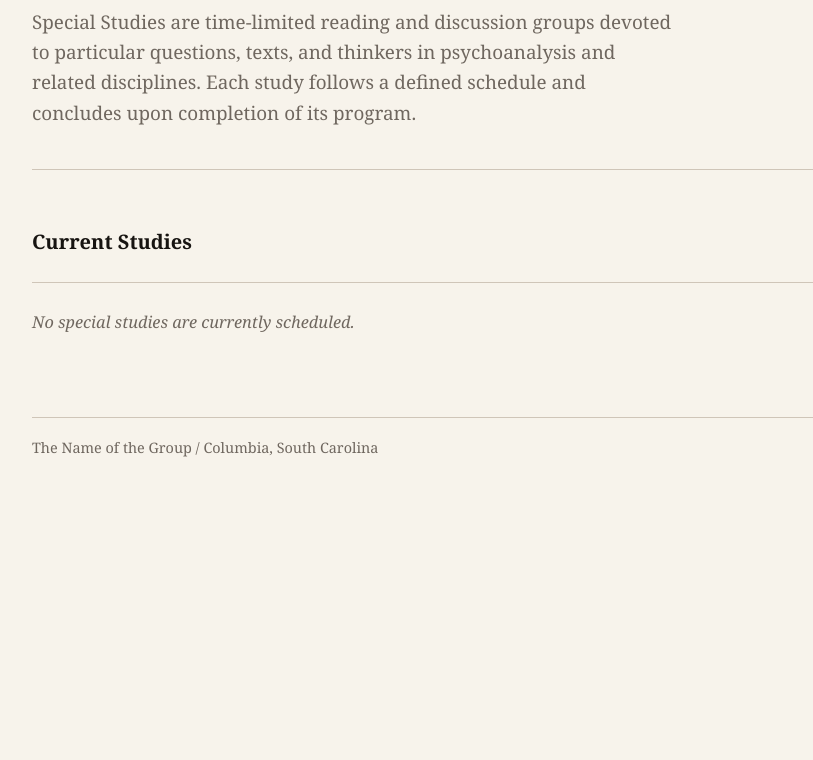
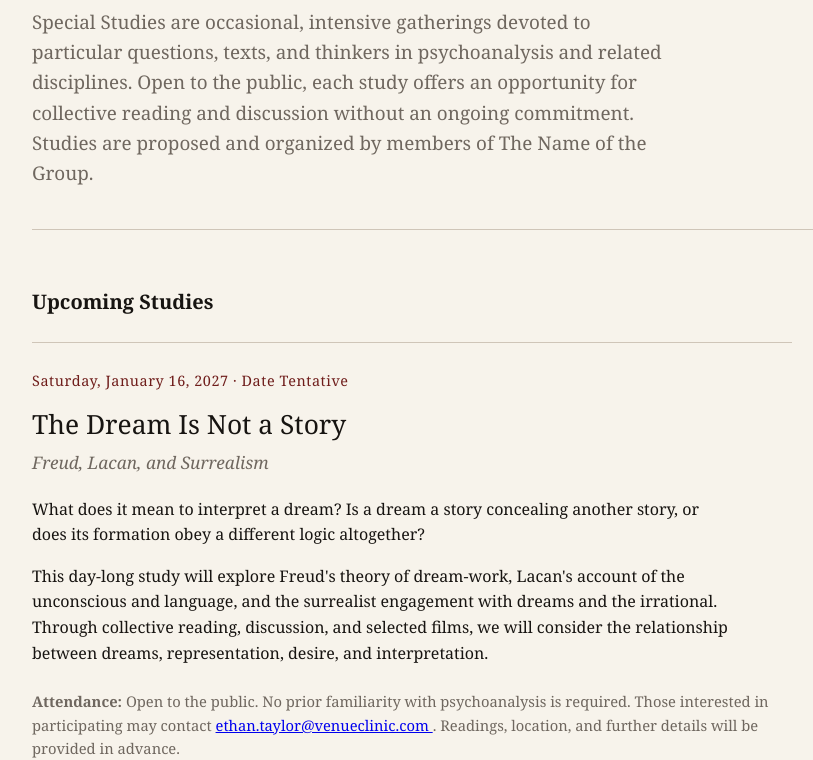
Before and after one commit to ethan5993/columbia-psychoanalytic-reading-group, a plain HTML site: page specialstudies.html in a window 1280 px wide. Shown: the part 199-959 px from the top of the page, without its empty margins (118-931 px from the left). Before the commit the page ends 800 px from the top, so only its background shows below. Drawn offline with Linux system fonts and the light colour scheme.

Commit message:
Update specialstudies.html

```diff
--- a/specialstudies.html
+++ b/specialstudies.html
@@ -81,12 +81,42 @@
       margin: 0 0 24px;
     }
 
-    .empty-state {
+    .study {
       border-top: 1px solid var(--rule);
-      padding: 26px 0;
+      padding: 26px 0 32px;
+      max-width: 760px;
+    }
+
+    .study h3 {
+      font-size: 1.65rem;
+      font-weight: normal;
+      line-height: 1.25;
+      margin: 0 0 8px;
+    }
+
+    .study-subtitle {
+      font-style: italic;
       color: var(--muted);
-      font-style: italic;
-      font-size: 1.02rem;
+      font-size: 1.08rem;
+      margin: 0 0 20px;
+    }
+
+    .study-meta {
+      color: var(--accent);
+      font-size: 0.9rem;
+      letter-spacing: 0.04em;
+      margin: 0 0 16px;
+    }
+
+    .study-description {
+      max-width: 700px;
+      margin: 0 0 16px;
+    }
+
+    .study-note {
+      color: var(--muted);
+      font-size: 0.92rem;
+      margin-top: 24px;
     }
 
     footer {
@@ -119,21 +149,60 @@
       <h1>Special Studies</h1>
 
       <p class="subtitle">
-        Special Studies are time-limited reading and discussion
-        groups devoted to particular questions, texts, and thinkers
-        in psychoanalysis and related disciplines. Each study
-        follows a defined schedule and concludes upon completion
-        of its program.
+        Special Studies are occasional, intensive gatherings
+        devoted to particular questions, texts, and thinkers
+        in psychoanalysis and related disciplines. Open to
+        the public, each study offers an opportunity for
+        collective reading and discussion without an ongoing
+        commitment. Studies are proposed and organized by
+        members of The Name of the Group.
       </p>
     </header>
 
     <main class="studies">
-      <h2 class="section-heading">Current Studies</h2>
+      <h2 class="section-heading">Upcoming Studies</h2>
 
-      <section aria-label="Current studies">
-        <p class="empty-state">
-          No special studies are currently scheduled.
+      <section class="study" aria-labelledby="dream-study-title">
+
+        <p class="study-meta">
+          Saturday, January 16, 2027 · Date Tentative
         </p>
+
+        <h3 id="dream-study-title">
+          The Dream Is Not a Story
+        </h3>
+
+        <p class="study-subtitle">
+          Freud, Lacan, and Surrealism
+        </p>
+
+        <p class="study-description">
+          What does it mean to interpret a dream? Is a dream
+          a story concealing another story, or does its
+          formation obey a different logic altogether?
+        </p>
+
+        <p class="study-description">
+          This day-long study will explore Freud's theory
+          of dream-work, Lacan's account of the unconscious
+          and language, and the surrealist engagement with
+          dreams and the irrational. Through collective
+          reading, discussion, and selected films, we will
+          consider the relationship between dreams,
+          representation, desire, and interpretation.
+        </p>
+
+       <p class="study-note">
+  <strong>Attendance:</strong> Open to the public.
+  No prior familiarity with psychoanalysis is required.
+  Those interested in participating may contact
+  <a href="mailto:ethan.taylor@venueclinic.com">
+    ethan.taylor@venueclinic.com
+  </a>.
+  Readings, location, and further details will be
+  provided in advance.
+</p>
+
       </section>
     </main>
 
```
